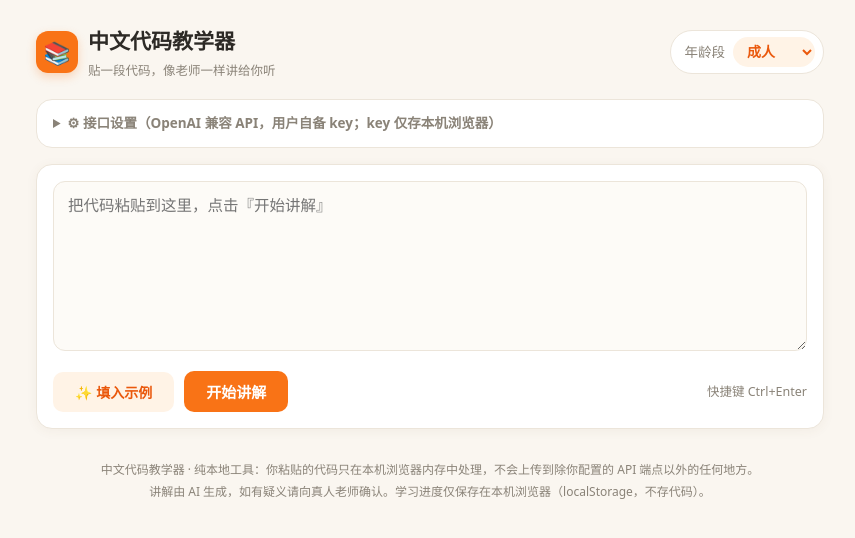
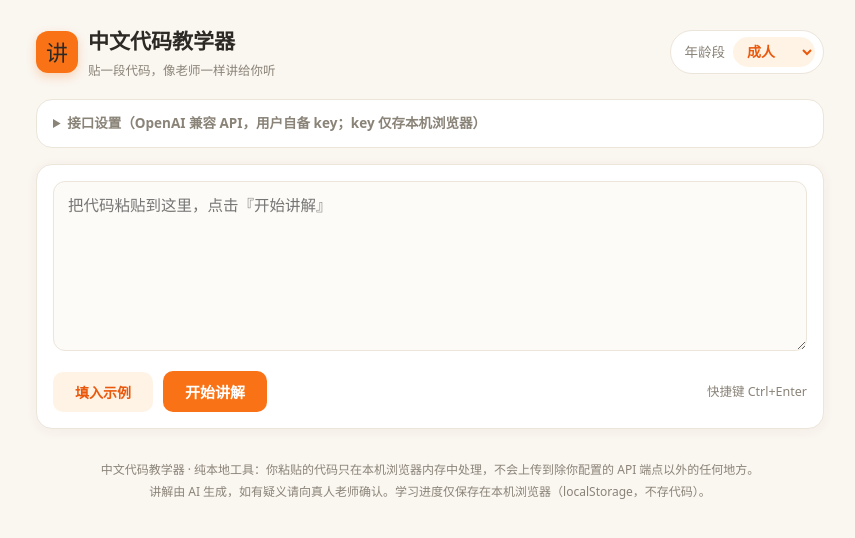
Before and after one commit to anyuer678/codetutor-cn, a website: page index.html in a window 1280 px wide. Shown: the whole page, without its empty margins (210-1065 px from the left). Drawn offline with Linux system fonts and the light colour scheme.

Commit message:
chore: 清理装饰 emoji + GPL-3.0 协议

```diff
--- a/index.html
+++ b/index.html
@@ -186,7 +186,7 @@
 
   <header class="top">
     <div class="brand">
-      <div class="logo">📚</div>
+      <div class="logo">讲</div>
       <h1>中文代码教学器<small>贴一段代码，像老师一样讲给你听</small></h1>
     </div>
     <span class="spacer"></span>
@@ -201,7 +201,7 @@
   </header>
 
   <details class="cfg">
-    <summary>⚙ 接口设置（OpenAI 兼容 API，用户自备 key；key 仅存本机浏览器）</summary>
+    <summary>接口设置（OpenAI 兼容 API，用户自备 key；key 仅存本机浏览器）</summary>
     <div class="cfg-grid">
       <label>API 地址
         <input type="text" id="cfg-base" placeholder="https://api.deepseek.com/v1/chat/completions">
@@ -213,14 +213,14 @@
         <input type="password" id="cfg-key" placeholder="sk-...">
       </label>
       <button type="button" id="btn-save-config" style="width:auto;">保存配置</button>
-      <span id="cfg-saved">✓ 已保存</span>
+      <span id="cfg-saved">已保存</span>
     </div>
   </details>
 
   <div class="input-card">
     <textarea id="code" placeholder="把代码粘贴到这里，点击『开始讲解』"></textarea>
     <div class="btn-row">
-      <button type="button" class="btn-sample" id="btn-sample">✨ 填入示例</button>
+      <button type="button" class="btn-sample" id="btn-sample">填入示例</button>
       <button id="btn-go">开始讲解</button>
       <span class="hint">快捷键 Ctrl+Enter</span>
     </div>
--- a/pyproject.toml
+++ b/pyproject.toml
@@ -4,6 +4,7 @@ version = "1.0.0"
 description = "中文代码教学器：贴代码像老师一样逐步讲解，支持年龄分级与练习。纯静态前端 + 可选本地转发 server，零第三方依赖。"
 readme = "README.md"
 requires-python = ">=3.9"
+license = { text = "GPL-3.0" }
 dependencies = []  # 纯标准库（http.server / urllib）
 
 [project.optional-dependencies]
```
Also changed, not shown: README.md, 1 other file.
